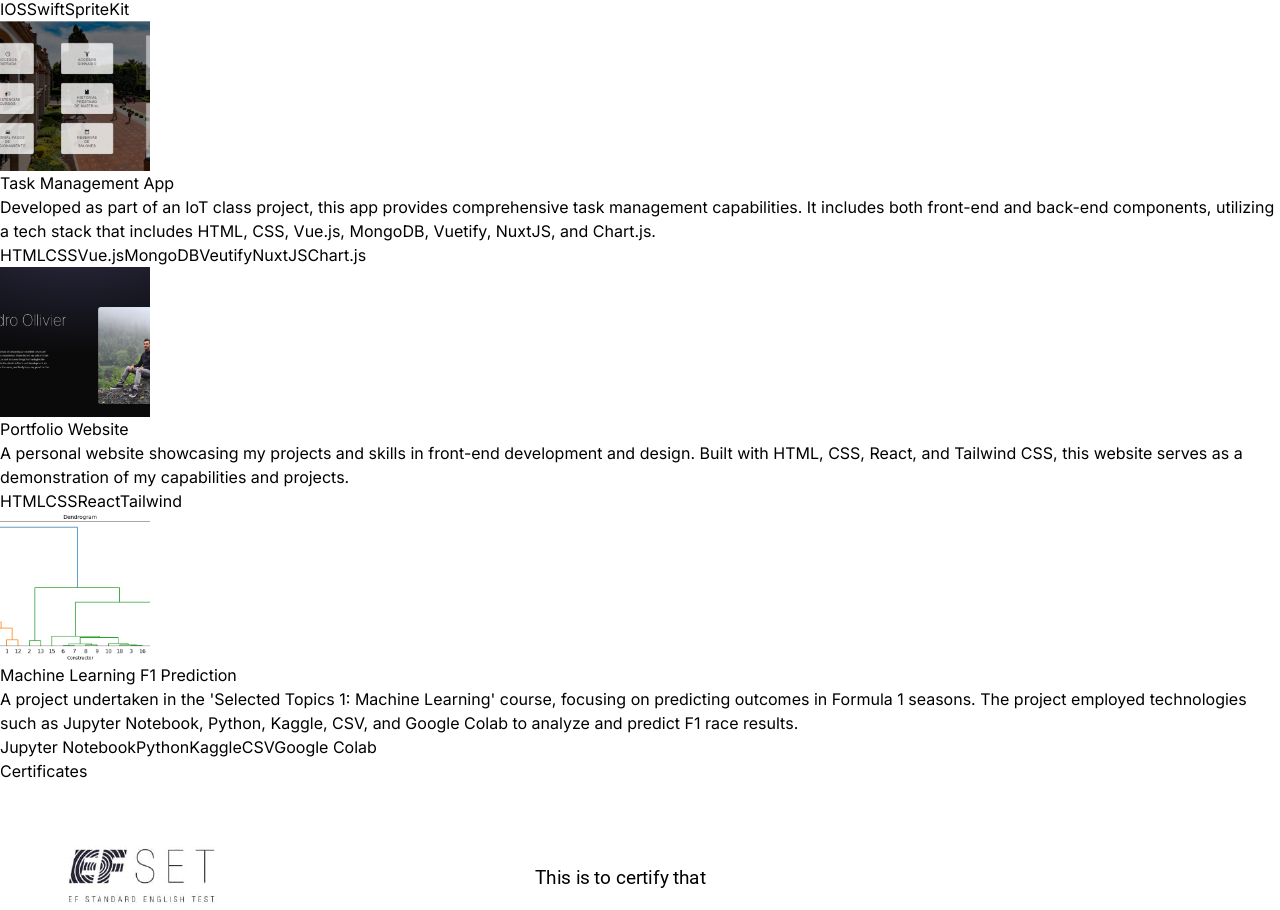
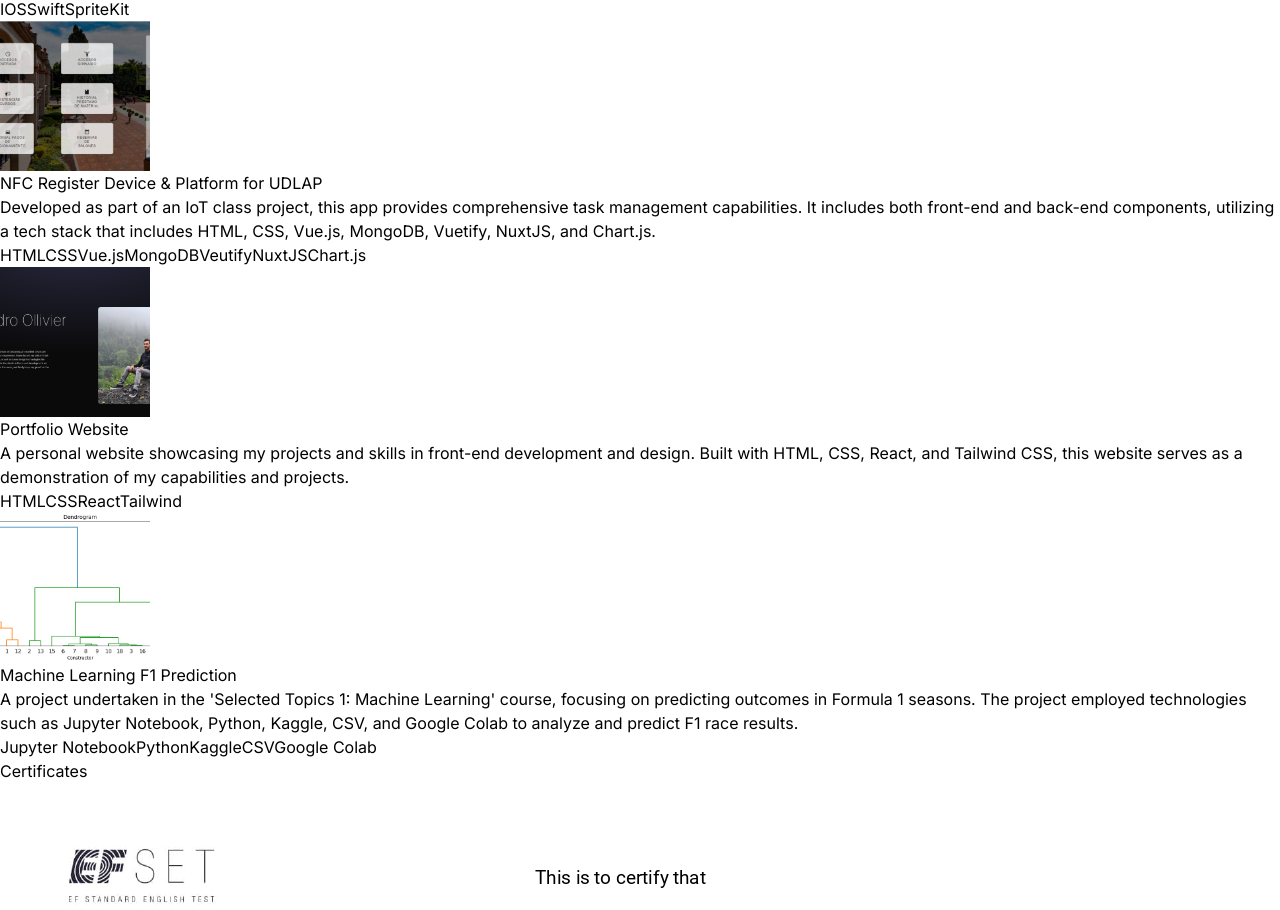
Before and after one commit to Alepepi/AleOCV, a React (Vite) app: page / in a window 1280 px wide. Shown: the part 2799-3709 px from the top of the page. Built offline with nearby package versions, Linux system fonts and the light colour scheme.

Commit message:
Change of 1 project name and Pading bottom email

```diff
--- a/src/Components/Contact.jsx
+++ b/src/Components/Contact.jsx
@@ -30,14 +30,14 @@ const Contact = () => {
           </a>
         </div>
 
-        <div className=" text-center tracking-tighter">
+        <div className=" text-center tracking-tighter pb-4">
           <a href="tel:+528713314759">
             <motion.p
             whileInView={{opacity: 1, x:0}}
             initial= {{opacity: 0, x: 100}}
             transition={{duration: 1.5}}
             className=" my-4">{CONTACT.phoneNo}</motion.p></a>
-            <a href="mailto:aleollivierochoa@gmail.com" className=" border-b">{CONTACT.email}</a>
+            <a href="mailto:aleollivierochoa@gmail.com" className=" border-b my-8">{CONTACT.email}</a>
         </div>
     </div>
   )
--- a/src/constants/index.js
+++ b/src/constants/index.js
@@ -52,7 +52,7 @@ export const PROJECTS = [
     link: "https://github.com/Alepepi/Serpientesypoemas"
   },
   {
-    title: "Task Management App",
+    title: "NFC Register Device & Platform for UDLAP",
     image: project2,
     description:
       "Developed as part of an IoT class project, this app provides comprehensive task management capabilities. It includes both front-end and back-end components, utilizing a tech stack that includes HTML, CSS, Vue.js, MongoDB, Vuetify, NuxtJS, and Chart.js.",
```
